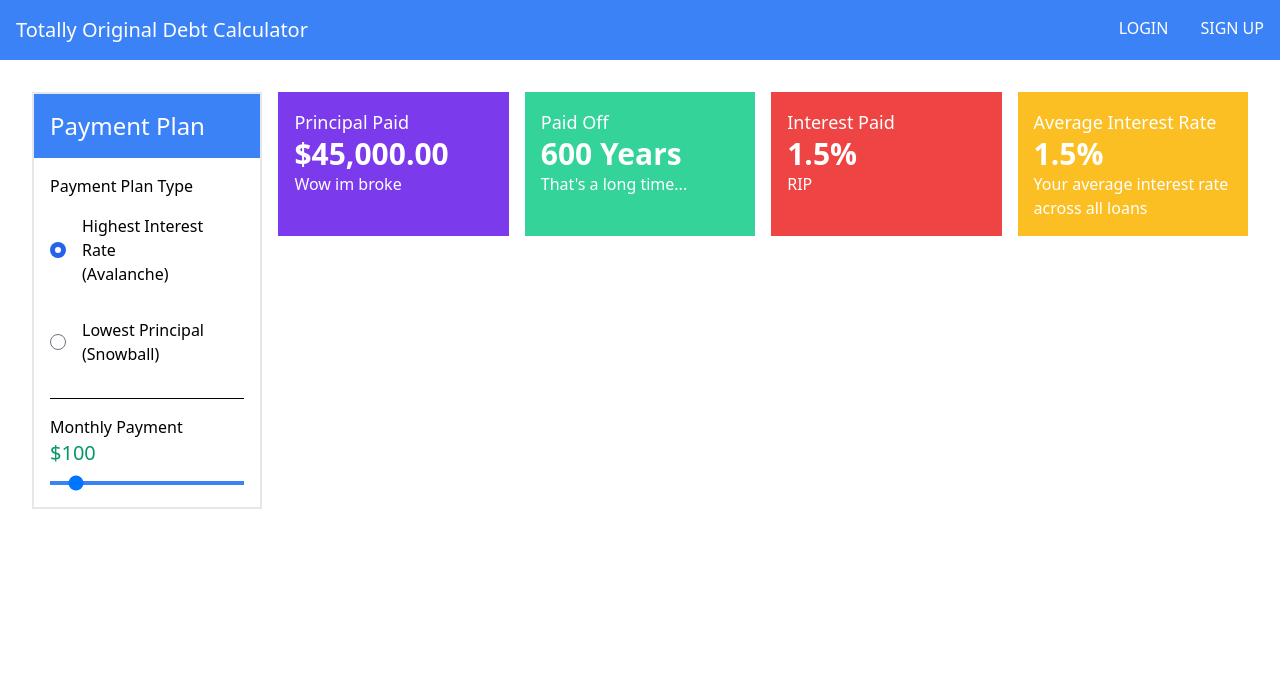
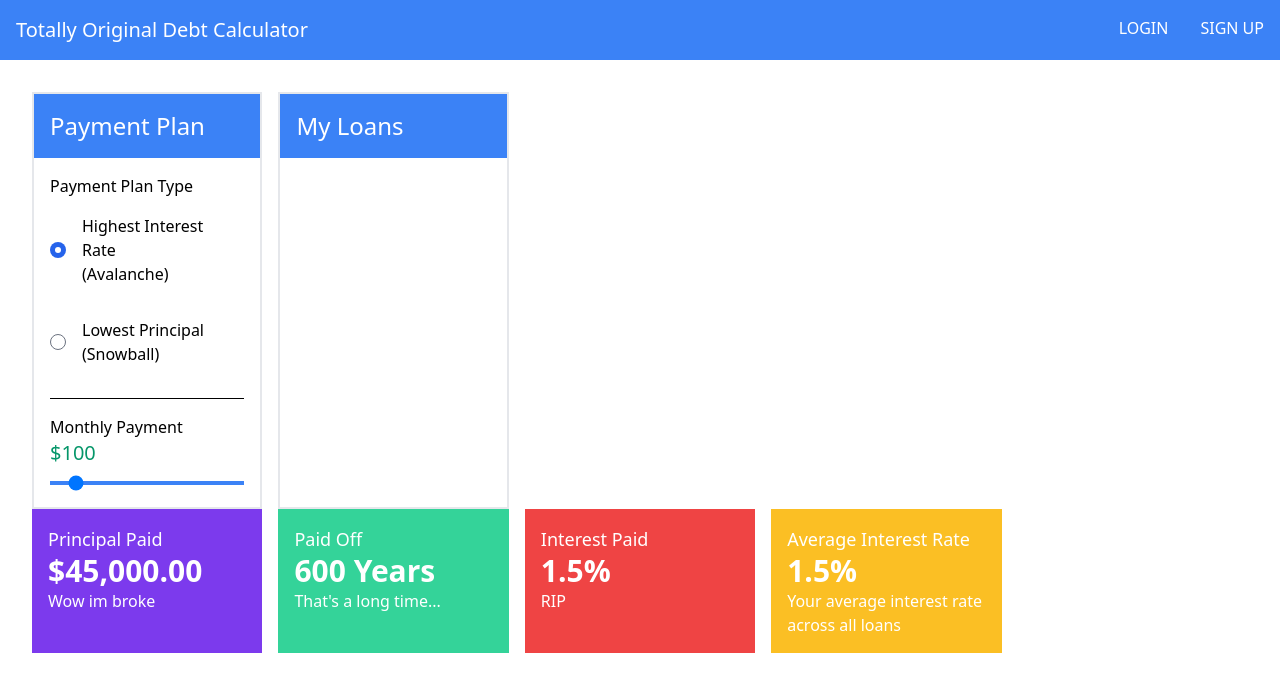
Before and after one commit to iaewing/debt-payoff-calculator, a Vue app: page / in a window 1280 px wide. Shown: the top 692 px of the page. Built offline with nearby package versions, Linux system fonts and the light colour scheme.

Commit message:
Add MyLoans component. Placement needs fixing

```diff
--- a/src/App.vue
+++ b/src/App.vue
@@ -2,7 +2,7 @@
   <NavBar/>
   <div class="grid grid-cols-5 grid-rows-5 gap-x-4 p-8">
     <PaymentPlan />
-
+    <MyLoans />
     <!--Start of column two-->
     <div class="col-span-4 row-span-1">
       <div class="grid grid-cols-4 gap-4">
@@ -60,10 +60,12 @@
 import NavBar from './components/NavBar.vue'
 import Card from './components/Card.vue'
 import PaymentPlan from './components/PaymentPlan.vue'
+import MyLoans from "./components/MyLoans";
 
 export default {
   name: 'App',
   components: {
+    MyLoans,
     NavBar,
     Card,
     PaymentPlan
--- /dev/null
+++ b/src/components/MyLoans.vue
@@ -0,0 +1,20 @@
+<template>
+  <div class="border-2">
+    <p class="p-4 bg-blue-500 text-white text-2xl">My Loans</p>
+
+  </div>
+</template>
+
+<script>
+export default {
+  data() {
+    return {
+
+    }
+  }
+}
+</script>
+
+<style scoped>
+
+</style>
```
